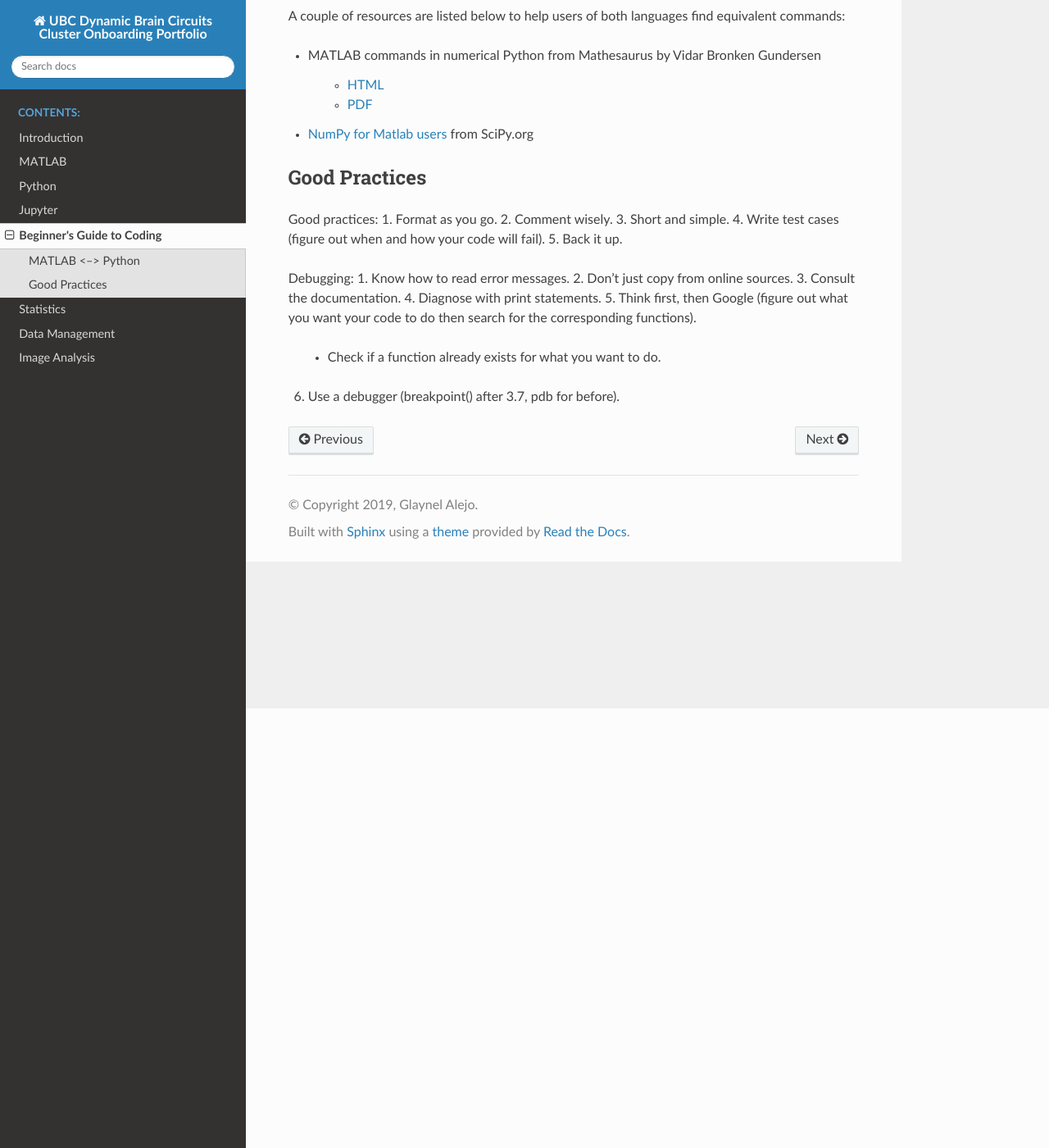
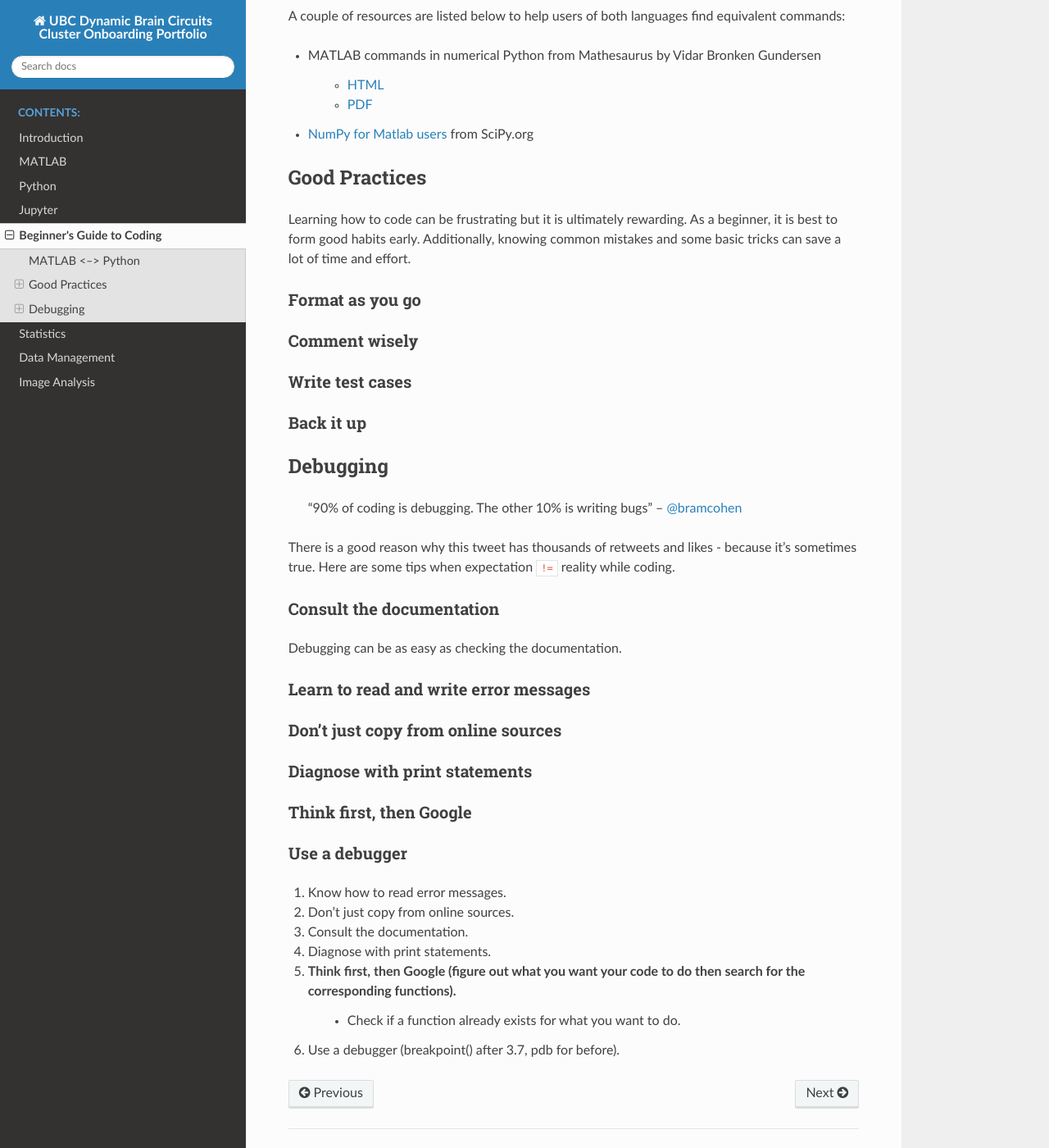
Before and after one commit to ubcbraincircuits/onboarding, a Sphinx documentation site: the page built from source/code.rst, in a window 1280 px wide and 1400 px high, scrolled down 536 px. Shown: the whole window at 82% size. Built offline with Sphinx 7.4.7 and the Read the Docs theme 2.0.0, drawn with Linux system fonts in a browser that asks for light colours; pages that are not in the unit, such as notebooks, are missing from menus.

Commit message:
Start good practices and debugging sections

```diff
--- a/source/code.rst
+++ b/source/code.rst
@@ -42,14 +42,51 @@ equivalent commands:
 Good Practices
 **************
 
-Good practices:
-1. Format as you go.
-2. Comment wisely.
-3. Short and simple.
-4. Write test cases (figure out when and how your code will fail).
-5. Back it up.
+Learning how to code can be frustrating but it is ultimately rewarding. As a beginner, it is best to form good habits early.
+Additionally, knowing common mistakes and some basic tricks can save a lot of time and effort.
 
-Debugging:
+Format as you go
+================
+
+Comment wisely
+==============
+
+Write test cases
+================
+
+Back it up
+==========
+
+*********
+Debugging
+*********
+
+	"90% of coding is debugging. The other 10% is writing bugs"
+	-- `@bramcohen <https://twitter.com/bramcohen/status/51714087842877440>`_
+
+There is a good reason why this tweet has thousands of retweets and likes - because
+it's sometimes true. Here are some tips when expectation ``!=`` reality while coding.
+
+Consult the documentation
+=========================
+
+Debugging can be as easy as checking the documentation.
+
+Learn to read and write error messages
+======================================
+
+Don't just copy from online sources
+===================================
+
+Diagnose with print statements
+==============================
+
+Think first, then Google
+========================
+
+Use a debugger
+==============
+
 1. Know how to read error messages.
 2. Don't just copy from online sources.
 3. Consult the documentation.
```
